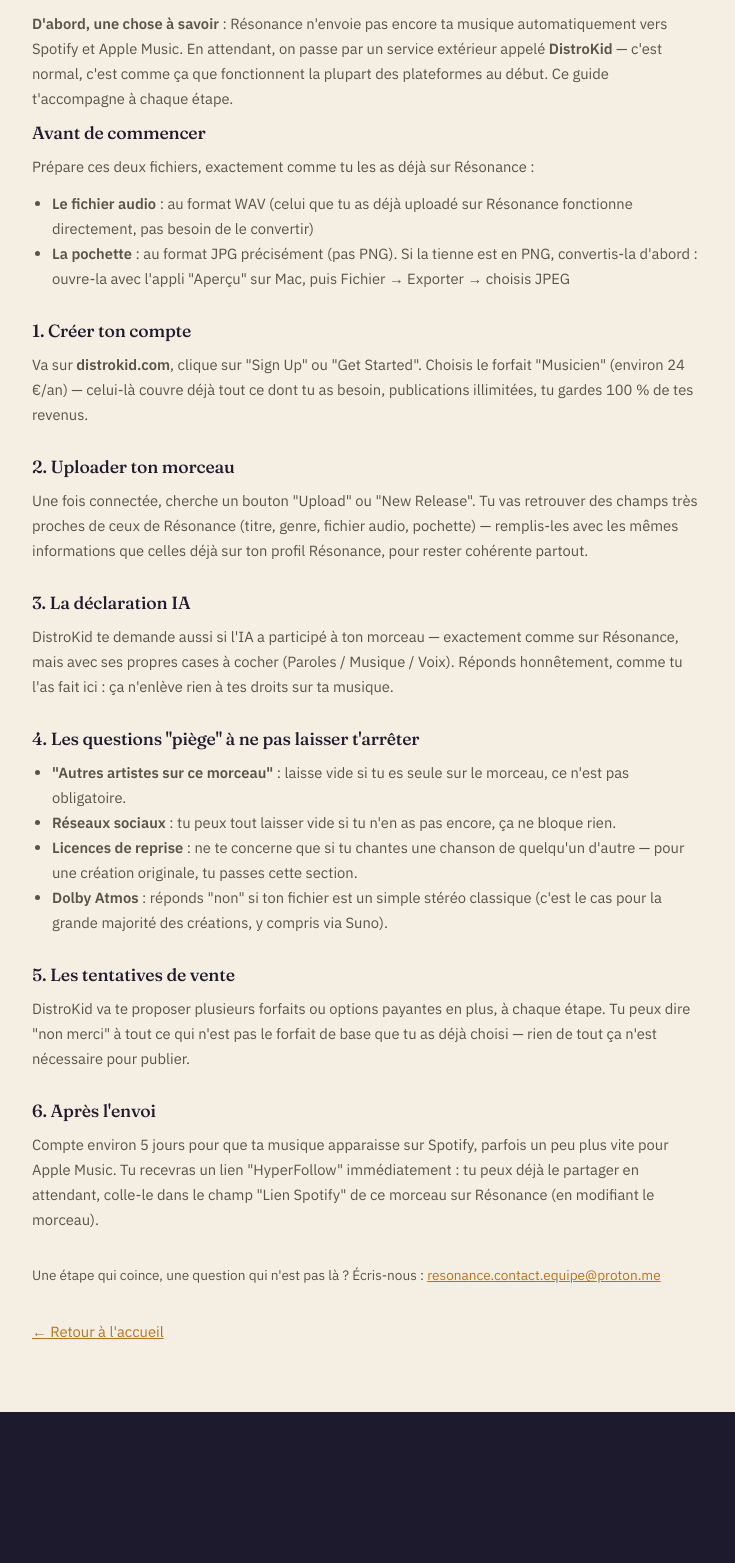
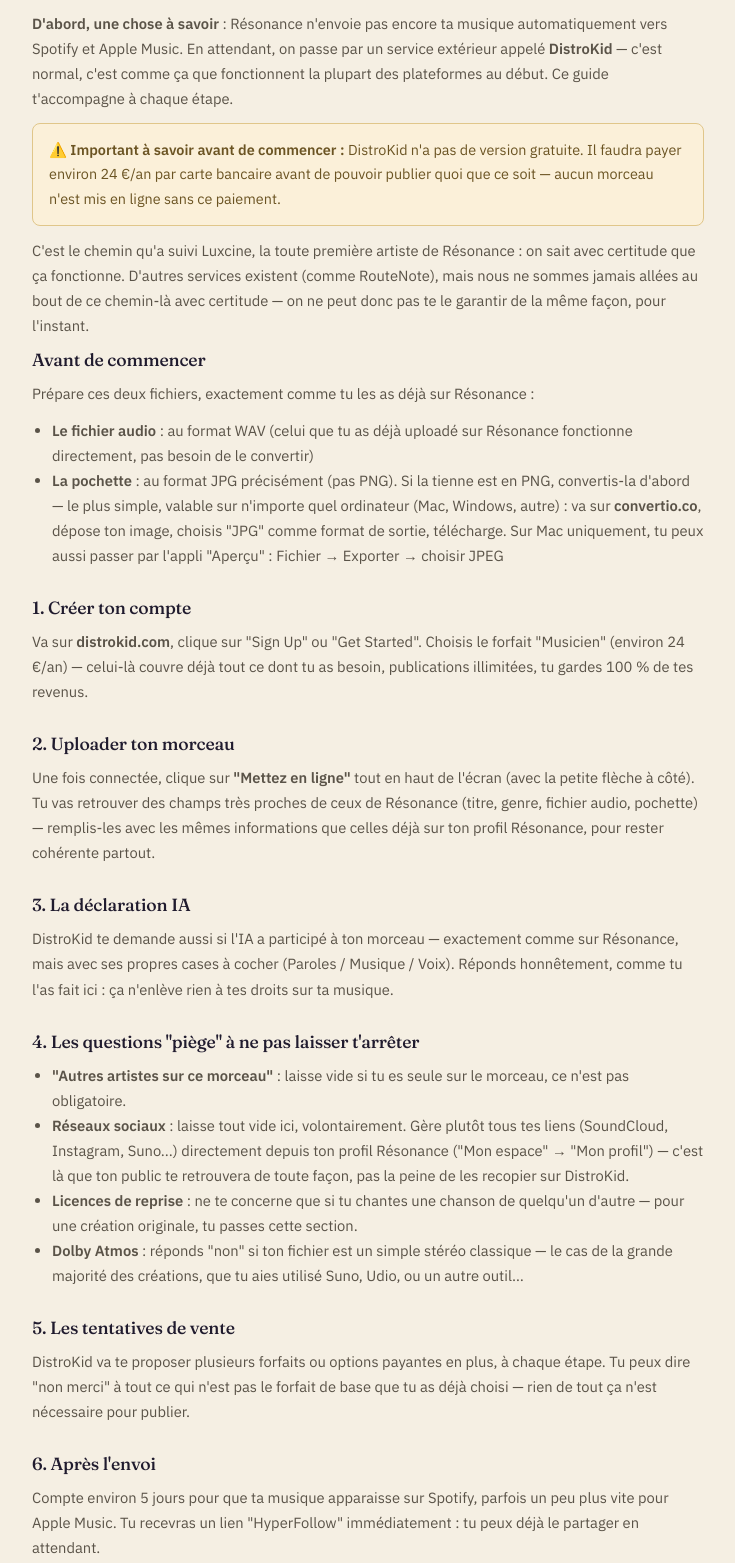
Before and after one commit to JeanneLucie/resonance, a website: page public/guide.html in a window 1280 px wide. Shown: the part 260-1823 px from the top of the page, without its empty margins (272-1007 px from the left). Before the commit the page ends 1672 px from the top, so only its background shows below. Drawn offline with Linux system fonts and the light colour scheme.

Commit message:
Add files via upload

```diff
--- a/public/guide.html
+++ b/public/guide.html
@@ -26,18 +26,22 @@
     <div class="guide-body">
       <p><strong>D'abord, une chose à savoir</strong> : Résonance n'envoie pas encore ta musique automatiquement vers Spotify et Apple Music. En attendant, on passe par un service extérieur appelé <strong>DistroKid</strong> — c'est normal, c'est comme ça que fonctionnent la plupart des plateformes au début. Ce guide t'accompagne à chaque étape.</p>
 
+      <p style="background:#FBF0D9; border:1px solid #E0C68A; border-radius:8px; padding:14px 16px; color:#6B5423; font-size:0.9rem;"><strong>⚠️ Important à savoir avant de commencer :</strong> DistroKid n'a pas de version gratuite. Il faudra payer environ 24 €/an par carte bancaire avant de pouvoir publier quoi que ce soit — aucun morceau n'est mis en ligne sans ce paiement.</p>
+
+      <p>C'est le chemin qu'a suivi Luxcine, la toute première artiste de Résonance : on sait avec certitude que ça fonctionne. D'autres services existent (comme RouteNote), mais nous ne sommes jamais allées au bout de ce chemin-là avec certitude — on ne peut donc pas te le garantir de la même façon, pour l'instant.</p>
+
       <h3>Avant de commencer</h3>
       <p>Prépare ces deux fichiers, exactement comme tu les as déjà sur Résonance :</p>
       <ul>
         <li><strong>Le fichier audio</strong> : au format WAV (celui que tu as déjà uploadé sur Résonance fonctionne directement, pas besoin de le convertir)</li>
-        <li><strong>La pochette</strong> : au format JPG précisément (pas PNG). Si la tienne est en PNG, convertis-la d'abord : ouvre-la avec l'appli "Aperçu" sur Mac, puis Fichier → Exporter → choisis JPEG</li>
+        <li><strong>La pochette</strong> : au format JPG précisément (pas PNG). Si la tienne est en PNG, convertis-la d'abord — le plus simple, valable sur n'importe quel ordinateur (Mac, Windows, autre) : va sur <strong>convertio.co</strong>, dépose ton image, choisis "JPG" comme format de sortie, télécharge. Sur Mac uniquement, tu peux aussi passer par l'appli "Aperçu" : Fichier → Exporter → choisir JPEG</li>
       </ul>
 
       <h3>1. Créer ton compte</h3>
       <p>Va sur <strong>distrokid.com</strong>, clique sur "Sign Up" ou "Get Started". Choisis le forfait "Musicien" (environ 24 €/an) — celui-là couvre déjà tout ce dont tu as besoin, publications illimitées, tu gardes 100 % de tes revenus.</p>
 
       <h3>2. Uploader ton morceau</h3>
-      <p>Une fois connectée, cherche un bouton "Upload" ou "New Release". Tu vas retrouver des champs très proches de ceux de Résonance (titre, genre, fichier audio, pochette) — remplis-les avec les mêmes informations que celles déjà sur ton profil Résonance, pour rester cohérente partout.</p>
+      <p>Une fois connectée, clique sur <strong>"Mettez en ligne"</strong> tout en haut de l'écran (avec la petite flèche à côté). Tu vas retrouver des champs très proches de ceux de Résonance (titre, genre, fichier audio, pochette) — remplis-les avec les mêmes informations que celles déjà sur ton profil Résonance, pour rester cohérente partout.</p>
 
       <h3>3. La déclaration IA</h3>
       <p>DistroKid te demande aussi si l'IA a participé à ton morceau — exactement comme sur Résonance, mais avec ses propres cases à cocher (Paroles / Musique / Voix). Réponds honnêtement, comme tu l'as fait ici : ça n'enlève rien à tes droits sur ta musique.</p>
@@ -45,16 +49,17 @@
       <h3>4. Les questions "piège" à ne pas laisser t'arrêter</h3>
       <ul>
         <li><strong>"Autres artistes sur ce morceau"</strong> : laisse vide si tu es seule sur le morceau, ce n'est pas obligatoire.</li>
-        <li><strong>Réseaux sociaux</strong> : tu peux tout laisser vide si tu n'en as pas encore, ça ne bloque rien.</li>
+        <li><strong>Réseaux sociaux</strong> : laisse tout vide ici, volontairement. Gère plutôt tous tes liens (SoundCloud, Instagram, Suno...) directement depuis ton profil Résonance ("Mon espace" → "Mon profil") — c'est là que ton public te retrouvera de toute façon, pas la peine de les recopier sur DistroKid.</li>
         <li><strong>Licences de reprise</strong> : ne te concerne que si tu chantes une chanson de quelqu'un d'autre — pour une création originale, tu passes cette section.</li>
-        <li><strong>Dolby Atmos</strong> : réponds "non" si ton fichier est un simple stéréo classique (c'est le cas pour la grande majorité des créations, y compris via Suno).</li>
+        <li><strong>Dolby Atmos</strong> : réponds "non" si ton fichier est un simple stéréo classique — le cas de la grande majorité des créations, que tu aies utilisé Suno, Udio, ou un autre outil…</li>
       </ul>
 
       <h3>5. Les tentatives de vente</h3>
       <p>DistroKid va te proposer plusieurs forfaits ou options payantes en plus, à chaque étape. Tu peux dire "non merci" à tout ce qui n'est pas le forfait de base que tu as déjà choisi — rien de tout ça n'est nécessaire pour publier.</p>
 
       <h3>6. Après l'envoi</h3>
-      <p>Compte environ 5 jours pour que ta musique apparaisse sur Spotify, parfois un peu plus vite pour Apple Music. Tu recevras un lien "HyperFollow" immédiatement : tu peux déjà le partager en attendant, colle-le dans le champ "Lien Spotify" de ce morceau sur Résonance (en modifiant le morceau).</p>
+      <p>Compte environ 5 jours pour que ta musique apparaisse sur Spotify, parfois un peu plus vite pour Apple Music. Tu recevras un lien "HyperFollow" immédiatement : tu peux déjà le partager en attendant.</p>
+      <p>Pour l'ajouter sur Résonance, attention à ne pas te tromper d'endroit : ne modifie pas ton <em>profil</em> général. Va plutôt dans <strong>"Mes morceaux"</strong>, trouve <strong>ce morceau précis</strong>, clique sur son bouton <strong>"Modifier"</strong> (celui du morceau, pas celui du profil), et colle le lien dans le champ "Lien Spotify" qui apparaît là.</p>
 
       <p style="margin-top: 32px; font-size: 0.85rem; color: var(--text-on-paper-dim);">Une étape qui coince, une question qui n'est pas là ? Écris-nous : <a href="mailto:resonance.contact.equipe@proton.me">resonance.contact.equipe@proton.me</a></p>
 
```
